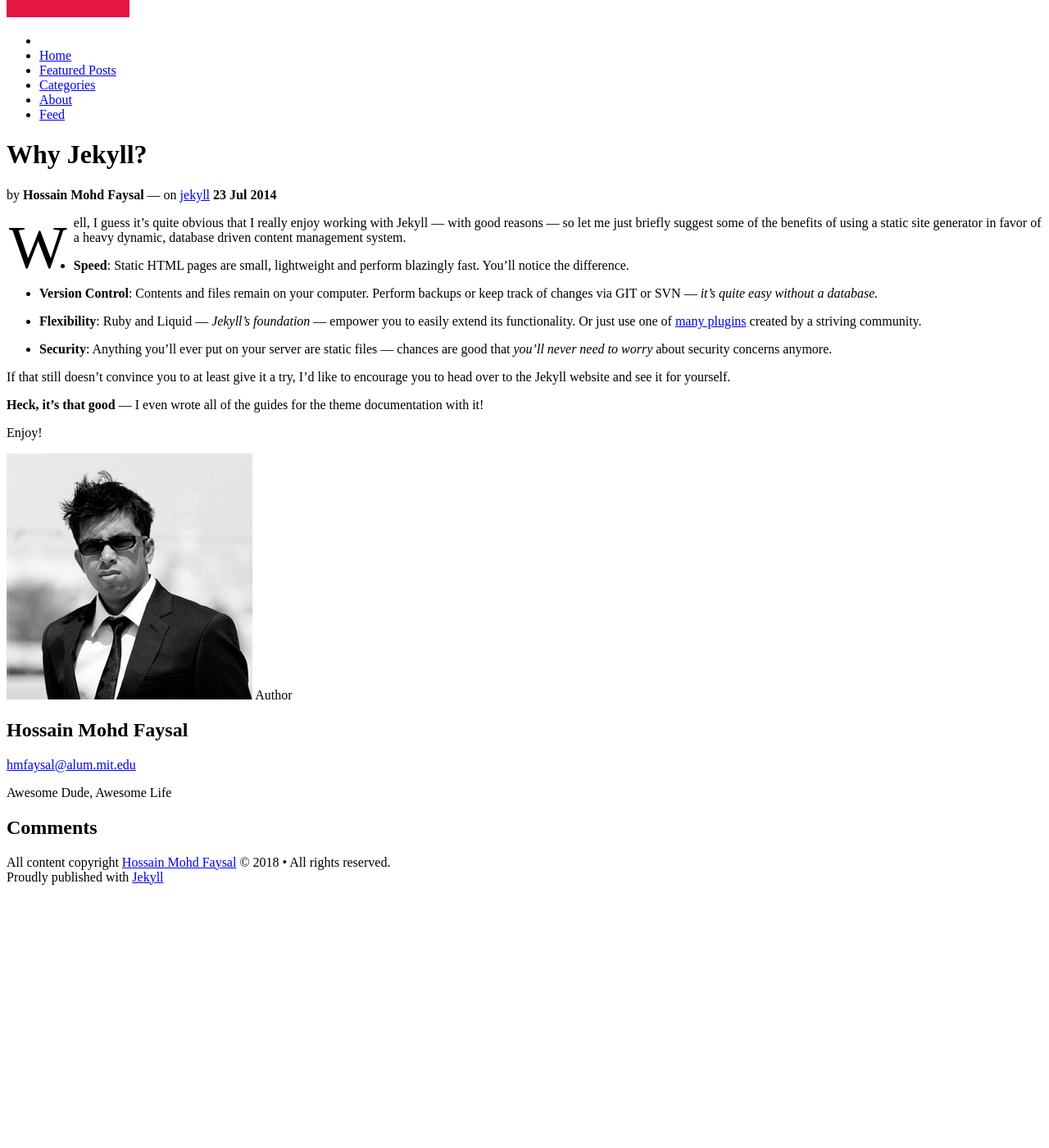
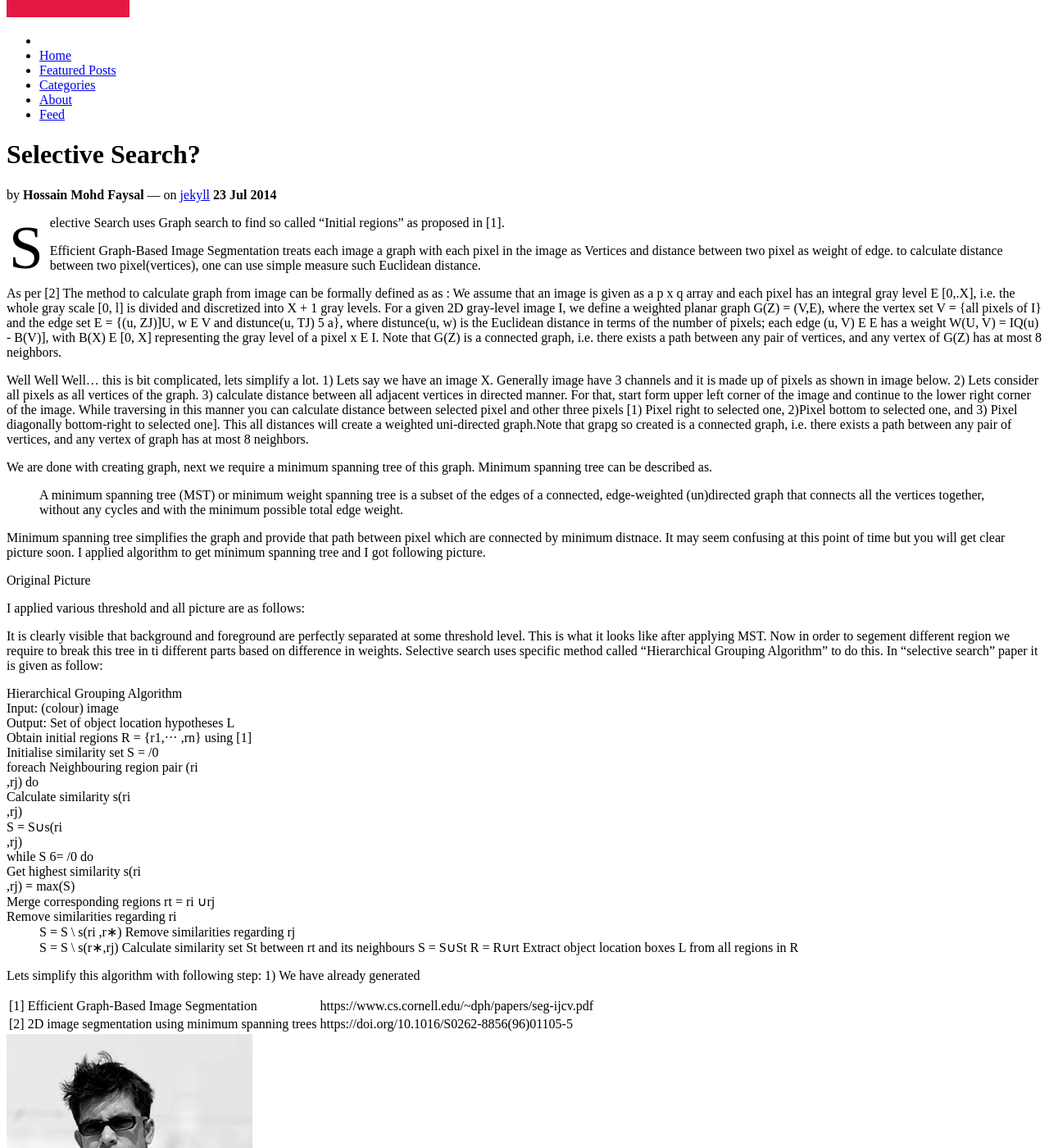
Before and after one commit to snlpatel001213/snlpatel001213_old.github.io, a Jekyll site: the page built from _posts/2014-07-23-why-jekyll.md, in a window 1280 px wide and 1400 px high, scrolled down 237 px. Shown: the whole window at 82% size. Built offline with Jekyll 4.4.1, drawn with Linux system fonts in a browser that asks for light colours; nearby versions of some CDN libraries; comment, search, counter and statistics services are not loaded; before the commit the page ends 1324 px from its top, so only the background shows below that.

Commit message:
selective search example added

```diff
--- a/_posts/2014-07-23-why-jekyll.md
+++ b/_posts/2014-07-23-why-jekyll.md
@@ -1,6 +1,6 @@
 ---
 layout: post
-title: "Why Jekyll?"
+title: "Selective Search?"
 description:
 headline:
 modified: 2014-07-23
@@ -13,18 +13,79 @@ comments: true
 featured: true
 ---
 
-Well, I guess it's quite obvious that I really enjoy working with Jekyll — with good reasons — so let me just briefly suggest some of the benefits of using a static site generator in favor of a heavy dynamic, database driven content management system.
+Selective Search uses Graph search to find so called "Initial regions" as proposed in [1].
 
-- **Speed**: Static HTML pages are small, lightweight and perform blazingly fast. You’ll notice the difference.
+Efficient Graph-Based Image Segmentation treats each image a graph with each pixel in the image as Vertices and distance between two pixel as weight of edge.
+to calculate distance between two pixel(vertices), one can use simple measure such Euclidean distance.
 
-- **Version Control**: Contents and files remain on your computer. Perform backups or keep track of changes via GIT or SVN — *it’s quite easy without a database.*
+As per [2] The method to calculate graph from image can be formally defined as as :
+We assume that an image is given as a p x q array
+and each pixel has an integral gray level E [0,.X],
+i.e. the whole gray scale [0, l] is divided and discretized
+into X + 1 gray levels. For a given 2D gray-level image
+I, we define a weighted planar graph G(Z) = (V,E),
+where the vertex set V = {all pixels of I} and the edge
+set E = {(u, ZJ)]U, w E V and distunce(u, TJ) 5 a}, where
+distunce(u, w) is the Euclidean distance in terms of
+the number of pixels; each edge (u, V) E E has a weight
+W(U, V) = IQ(u) - B(V)], with B(X) E [0, X] representing
+the gray level of a pixel x E I. Note that G(Z) is a connected
+graph, i.e. there exists a path between any pair of
+vertices, and any vertex of G(Z) has at most 8 neighbors.
 
-- **Flexibility**: Ruby and Liquid — *Jekyll’s foundation* — empower you to easily extend its functionality. Or just use one of [many plugins](http://jekyllrb.com/docs/plugins/) created by a striving community.
+Well Well Well... this is bit complicated, lets simplify a lot.
+1) Lets say we have an image X. Generally image have 3 channels and it is made up of pixels as shown in image below.
+2) Lets consider all pixels as all vertices of the graph.
+3) calculate distance between all adjacent vertices in directed manner. For that, start form upper left corner of the image
+and continue to the lower right corner of the image. While traversing in this manner you can calculate distance
+between selected pixel and other three pixels \[1) Pixel right to selected one, 2)Pixel bottom to selected one, and 3) Pixel diagonally bottom-right to selected one\].
+This all distances will create a weighted uni-directed graph.Note that grapg so created is a connected graph, i.e. there exists a path between any pair of
+vertices, and any vertex of graph has at most 8 neighbors.
 
-- **Security**: Anything you’ll ever put on your server are static files — chances are good that *you’ll never need to worry* about security concerns anymore.
+We are done with creating graph, next we require a minimum spanning tree of this graph. Minimum spanning tree can be described as.
+>A minimum spanning tree (MST) or minimum weight spanning tree is a subset of the edges of a connected, edge-weighted (un)directed graph that connects all the vertices together, without any cycles and with the minimum possible total edge weight.
 
-If that still doesn’t convince you to at least give it a try, I’d like to encourage you to head over to the Jekyll website and see it for yourself.
+Minimum spanning tree simplifies the graph and provide that path between pixel which are connected by minimum distnace. It may
+seem confusing at this point of time but you will get clear picture soon. I applied algorithm to get minimum spanning tree and I got following picture.
 
-**Heck, it’s that good** — I even wrote all of the guides for the theme documentation with it!
+Original Picture
 
-Enjoy!
+I applied various threshold and all picture are as follows:
+
+
+It is clearly visible that background and foreground are perfectly separated at some threshold level.
+This is what it looks like after applying MST.
+Now in order to segement different region we require to break this tree in ti different parts based on
+difference in weights. Selective search uses specific method called "Hierarchical Grouping Algorithm" to do this. In "selective search" paper it is given as follow:
+
+Hierarchical Grouping Algorithm
+Input: (colour) image
+Output: Set of object location hypotheses L
+Obtain initial regions R = {r1,··· ,rn} using [1]
+Initialise similarity set S = /0
+foreach Neighbouring region pair (ri
+,rj) do
+Calculate similarity s(ri
+,rj)
+S = S∪s(ri
+,rj)
+while S 6= /0 do
+Get highest similarity s(ri
+,rj) = max(S)
+Merge corresponding regions rt = ri ∪rj
+Remove similarities regarding ri
+: S = S \ s(ri
+,r∗)
+Remove similarities regarding rj
+: S = S \ s(r∗,rj)
+Calculate similarity set St between rt and its neighbours
+S = S∪St
+R = R∪rt
+Extract object location boxes L from all regions in R
+
+Lets simplify this algorithm with following step:
+1)  We have already generated
+
+
+[1] Efficient Graph-Based Image Segmentation | https://www.cs.cornell.edu/~dph/papers/seg-ijcv.pdf
+[2] 2D image segmentation using minimum spanning trees | https://doi.org/10.1016/S0262-8856(96)01105-5
```
Also changed, not shown: about.md (+2 -2 lines).
